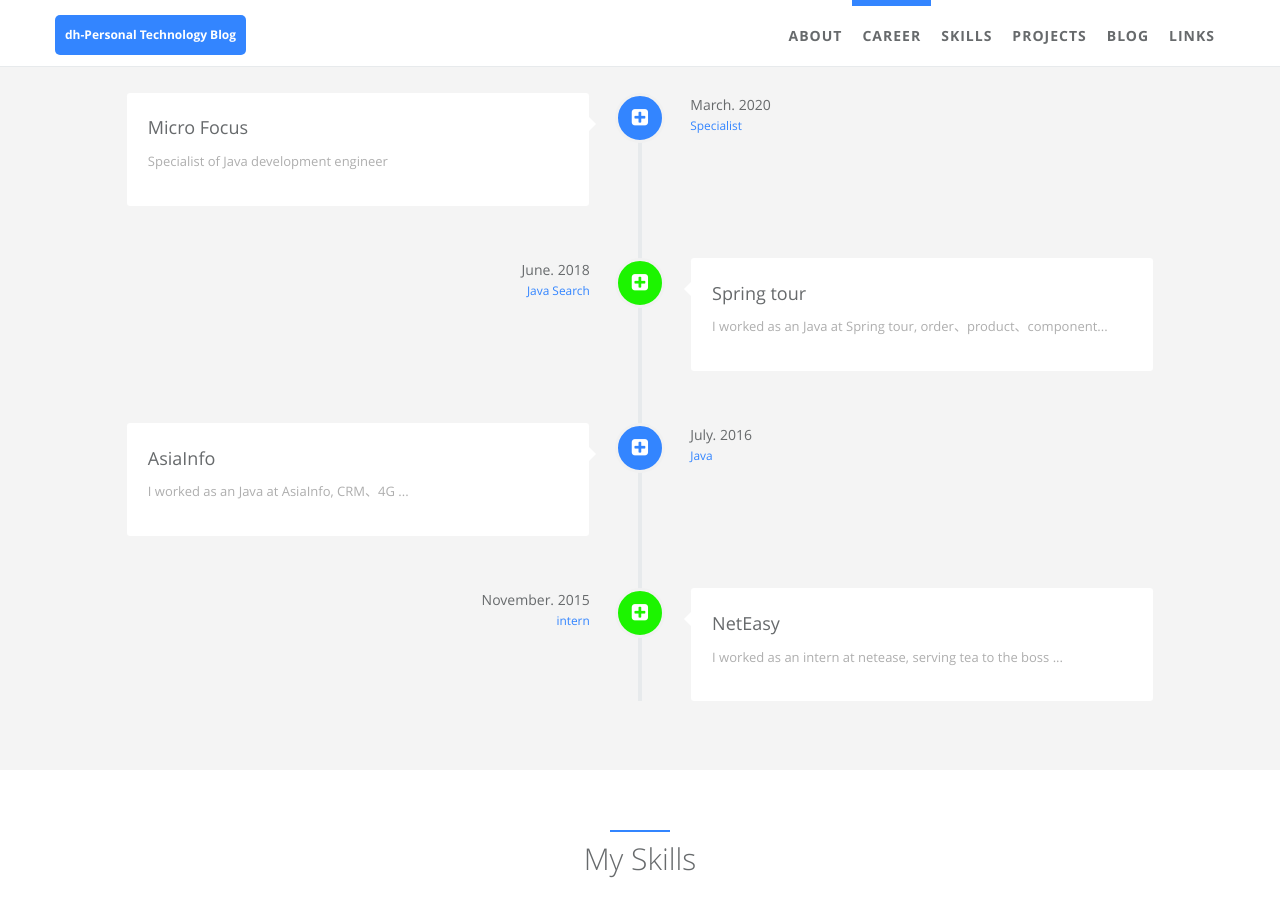
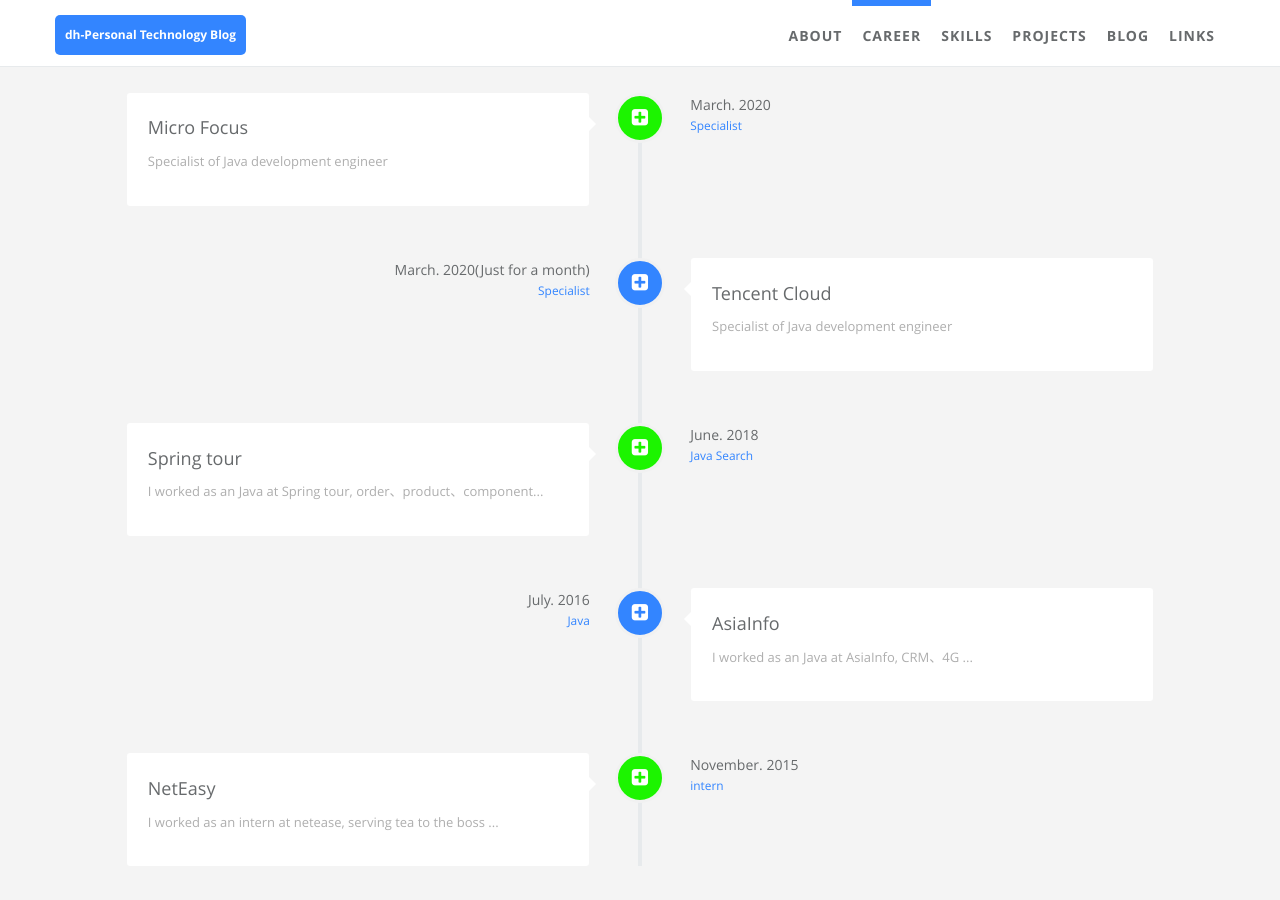
Before and after one commit to seakingOne/seakingone.github.io, a Jekyll site: the page built from index.html, in a window 1280 px wide and 900 px high, scrolled down 1002 px. Built offline with Jekyll 4.4.1, drawn with Linux system fonts in a browser that asks for light colours.

```diff
--- a/_data/index/careers.yml
+++ b/_data/index/careers.yml
@@ -5,10 +5,24 @@
     i18n: Micro Focus
   desc:
     detail: Specialist of Java development engineer
-    i18n: Saas, company
+    i18n: Saas, to B
   date:
     detail: March. 2020
     i18n: March. 2020
+  job:
+    detail: Specialist
+    i18n: Specialist
+  icon: fa-plus-square
+  present: true
+- name:
+    detail: Tencent Cloud
+    i18n: Tencent Cloud
+  desc:
+    detail: Specialist of Java development engineer
+    i18n: Saas, to B
+  date:
+    detail: March. 2020(Just for a month)
+    i18n: March. 2020(Just for a month)
   job:
     detail: Specialist
     i18n: Specialist
```
